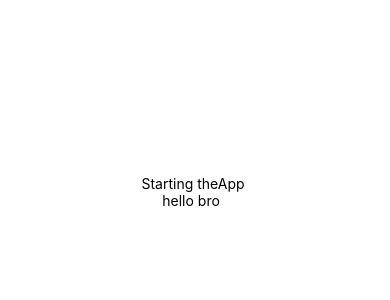
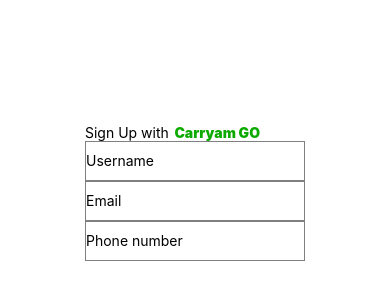
Before and after one commit to Ambe-Mbong-Nwi/CEF_440-NAFAB, a React Native app in the folder AwesomeProject/: screen / in a window 390 px wide. Shown: the part 230-530 px from the top of the page. Built offline with nearby package versions, Linux system fonts and the light colour scheme.

Commit message:
changes done to the sign up page

```diff
--- a/AwesomeProject/App.js
+++ b/AwesomeProject/App.js
@@ -1,13 +1,11 @@
 import { StatusBar } from 'expo-status-bar';
-import { Button, StyleSheet, Text, View } from 'react-native';
-import LoginForm from './Componetns/Shared/Butoon';
+import { Button, StyleSheet, Text, View,TextInput } from 'react-native';
+import SignUp from './Componetns/Form/SignUp';
 
 export default function App() {
   return (
     <View style={styles.container}>
-      <Text>Starting theApp </Text>
-      <Text>hello bro  </Text>
-      <StatusBar style="auto" />
+      <SignUp/>
     </View>
 
   );
--- /dev/null
+++ b/AwesomeProject/Componetns/Form/SignUp.jsx
@@ -0,0 +1,51 @@
+import React, { Component } from 'react'
+import { Text, View ,TextInput} from 'react-native'
+
+export class SignUp extends Component {
+  render() {
+    return (
+      <View>
+
+        <Text>
+       Sign Up with
+       <Text
+               style={{
+                color:'#0CAA00',
+                fontWeight:'900',
+              }}
+       >  Carryam GO</Text>
+      </Text>
+
+      <View>
+      <TextInput
+              style={{
+                height: 40,
+                borderColor: 'gray',
+                borderWidth: 1,
+
+              }}
+      defaultValue='Username'
+      />
+          <TextInput
+                  style={{
+                    height: 40,
+                    borderColor: 'gray',
+                    borderWidth: 1,
+                  }}
+      defaultValue='Email'
+      />
+          <TextInput
+                  style={{
+                    height: 40,
+                    borderColor: 'gray',
+                    borderWidth: 1,
+                  }}
+      defaultValue='Phone number'
+      />
+      </View>
+      </View>
+    )
+  }
+}
+
+export default SignUp
```
Also changed, not shown: AwesomeProject/Componetns/Shared/Butoon.jsx (added), 1 other file (tests, documents, lock files or other folders).
